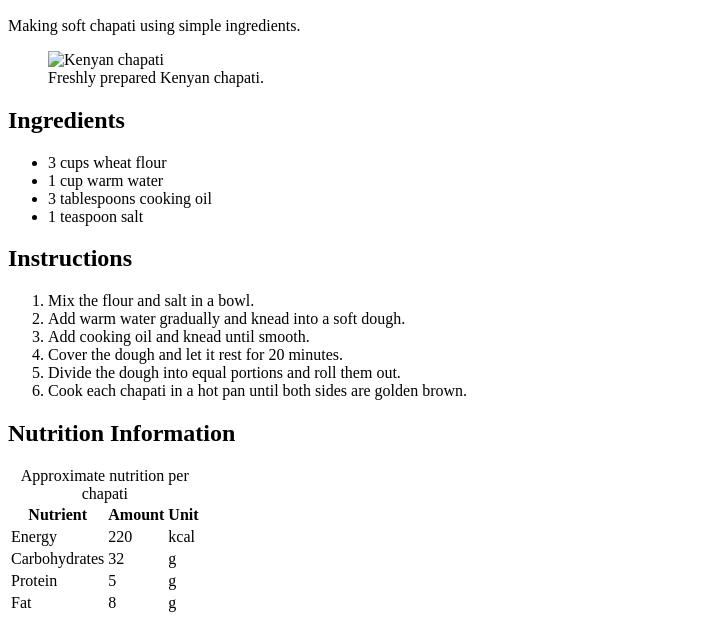
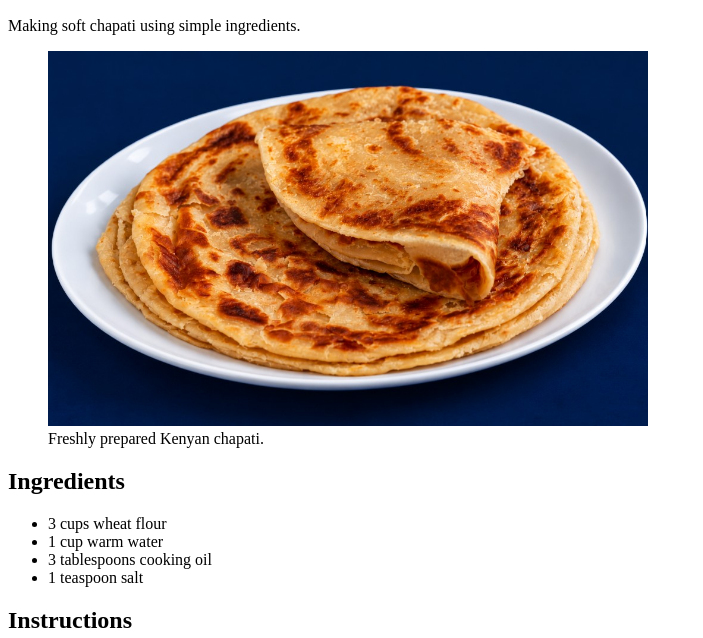
Before and after one commit to Rnyaga/week1-session1, a plain HTML site: page frontend-bootcamp-assignments/week1-session2/recipe.html in a window 1280 px wide. Shown: the part 148-786 px from the top of the page, without its empty margins (0-703 px from the left). Drawn offline with Linux system fonts and the light colour scheme.

```diff
--- a/frontend-bootcamp-assignments/week1-session2/recipe.html
+++ b/frontend-bootcamp-assignments/week1-session2/recipe.html
@@ -25,7 +25,7 @@
             <p>Making soft chapati using simple ingredients.</p>
 
             <figure>
-                <img src="images/chapati.jpg" alt="Kenyan chapati" width="600">
+                <img src="images/chappati.jpeg" alt="Kenyan chapati" width="600">
                 <figcaption>Freshly prepared Kenyan chapati.</figcaption>
             </figure>
 
```
Also changed, not shown: frontend-bootcamp-assignments/week1-session2/images/chappati.jpeg (renamed from frontend-bootcamp-assignments/week1-session2/Chappati_Kikwetu.jpg).
